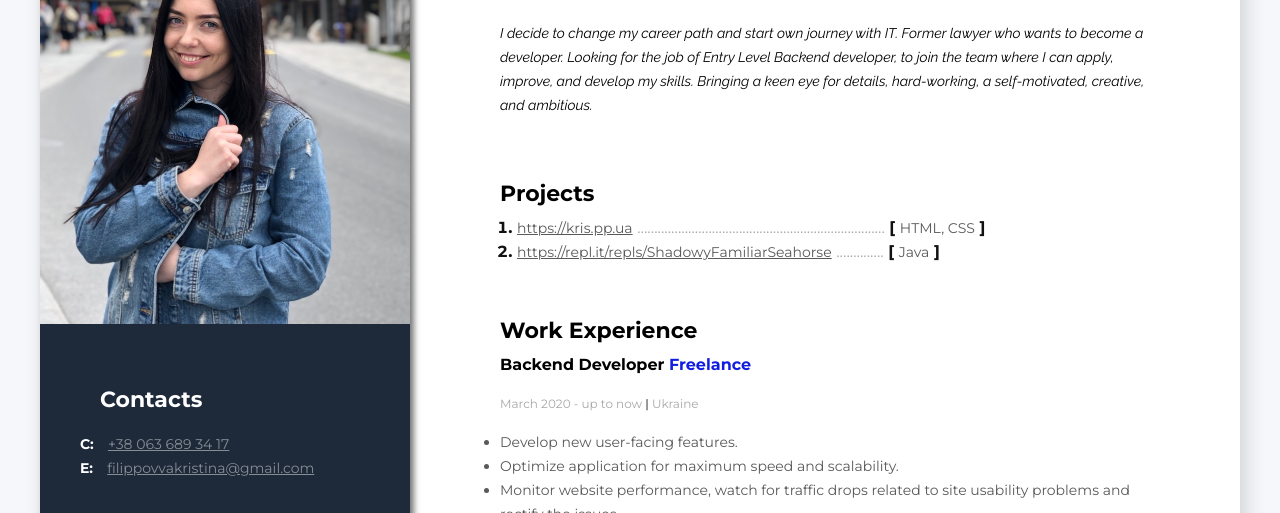
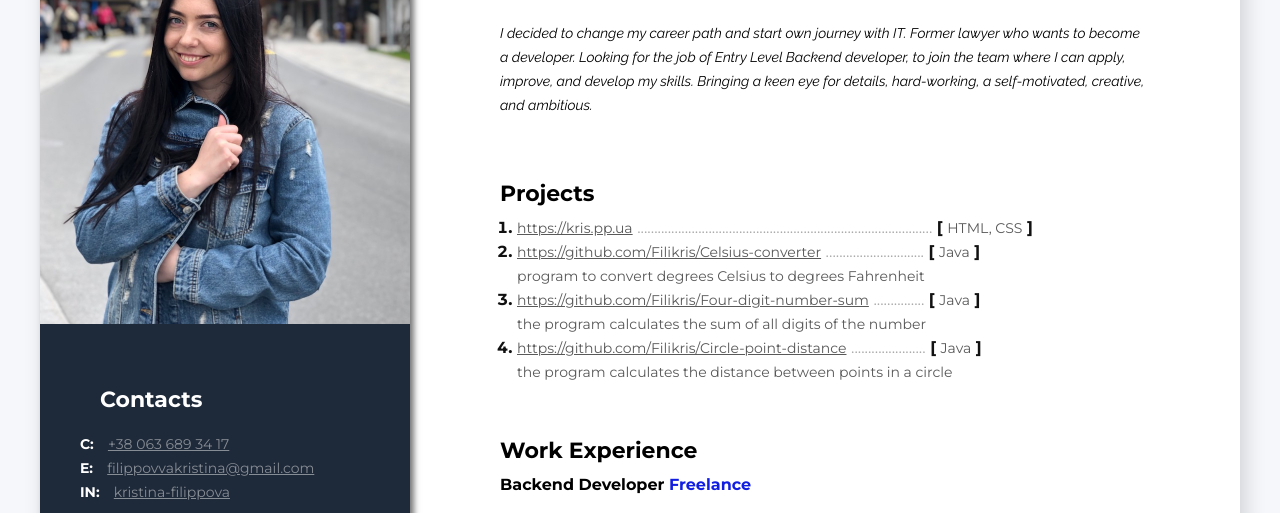
Before and after one commit to Filikris/Resume, a plain HTML site: page index.html in a window 1280 px wide. Shown: the part 236-749 px from the top of the page. Drawn offline with Linux system fonts and the light colour scheme.

Commit message:
add new projects and linkedin

```diff
--- a/index.html
+++ b/index.html
@@ -18,11 +18,15 @@
                     <h3 class="skills-title">Contacts</h3>
                         <div >
                         <span class="contacts-type">C:</span>
-                        <a class="contakts-link" href="tel:380636893417">+38 063 689 34 17</a>
+                        <a class="contakts-link" href="tel:380636893417"> +38 063 689 34 17</a>
                         </div>
                         <div>
                         <span class="contacts-type">E:</span>
-                        <a class="contakts-link" href="mailto:filippovvakristina@gmail.com">filippovvakristina@gmail.com</a>
+                        <a class="contakts-link" href="mailto:filippovvakristina@gmail.com"> filippovvakristina@gmail.com</a>
+                        </div>
+                        <div>
+                        <span class="contacts-type">IN:</span>
+                        <a class="contakts-link" href="https://www.linkedin.com/in/kristina-filippova">kristina-filippova</a>
                         </div>
                 </div>
                 <!-- tech skills container -->
@@ -37,9 +41,6 @@
                         </li>
                         <li>
                             <span class="skills-text">Java</span>
-                        </li>
-                        <li>
-                            <span class="skills-text">JavaScript</span>
                         </li>
                     </ul>
                 </div>
@@ -95,7 +96,7 @@
              <div class="info-container">
                  <h2 class="profession">Backend Developer</h2>
                  <h1 class="name">Filippova Kristina</h1>
-                  <p class="description"> <dfn> I decide to change my career path and start own journey with IT.
+                  <p class="description"> <dfn> I decided to change my career path and start own journey with IT.
                       Former lawyer who wants to become a developer.
                       Looking for the job of Entry Level Backend developer, to join the team where
                       I can apply, improve, and develop my skills. Bringing a keen eye for details, hard-working, a self-motivated, creative, and ambitious.</dfn></p>
@@ -104,16 +105,45 @@
               <div class="projects-container">
               <h3 class="about-me-title"> Projects </h3>
                  <ol class="projects-item">
+                    <dl>
                      <li>
+                         <dt>
                          <a class="projects-link" href="https://kris.pp.ua"> https://kris.pp.ua</a>
-                         <span class="dots"> .........................................................................</span>
+                         <span class="dots"> .......................................................................................</span>
                          <span> <b>[</b> <span class="tech-name">HTML, CSS</span>  <b>]</b> </span>
+                        </dt>
                      </li>
                      <li>
-                         <a class="projects-link" href="https://repl.it/repls/ShadowyFamiliarSeahorse"> https://repl.it/repls/ShadowyFamiliarSeahorse</a>
-                         <span class="dots"> ..............</span>
+                         <dt>
+                         <a class="projects-link" href="https://github.com/Filikris/Celsius-converter"> https://github.com/Filikris/Celsius-converter</a>
+                         <span class="dots"> .............................</span>
                          <span> <b>[</b> <span class="tech-name">Java</span> <b>]</b> </span>
+                        </dt>
                      </li>
+                     <dd>
+                         <span class="tech-name"> program to convert degrees Celsius to degrees Fahrenheit</span>
+                     </dd>
+                     <li>
+                         <dt>
+                        <a class="projects-link" href="https://github.com/Filikris/Four-digit-number-sum"> https://github.com/Filikris/Four-digit-number-sum</a>
+                        <span class="dots"> ...............</span>
+                        <span> <b>[</b> <span class="tech-name">Java</span> <b>]</b> </span>
+                    </dt>
+                    </li>
+                    <dd>
+                        <span class="tech-name"> the program calculates the sum of all digits of the number</span>
+                    </dd>
+                     <li>
+                         <dt>
+                        <a class="projects-link" href=https://github.com/Filikris/Circle-point-distance> https://github.com/Filikris/Circle-point-distance</a>
+                        <span class="dots"> ......................</span>
+                        <span> <b>[</b> <span class="tech-name">Java</span> <b>]</b> </span>
+                    </dt>
+                    </li>
+                    <dd>
+                        <span class="tech-name"> the program calculates the distance between points in a circle</span>
+                    </dd>
+                    </dl>
                  </ol>
              </div>
                   <!-- work experience -->
```
